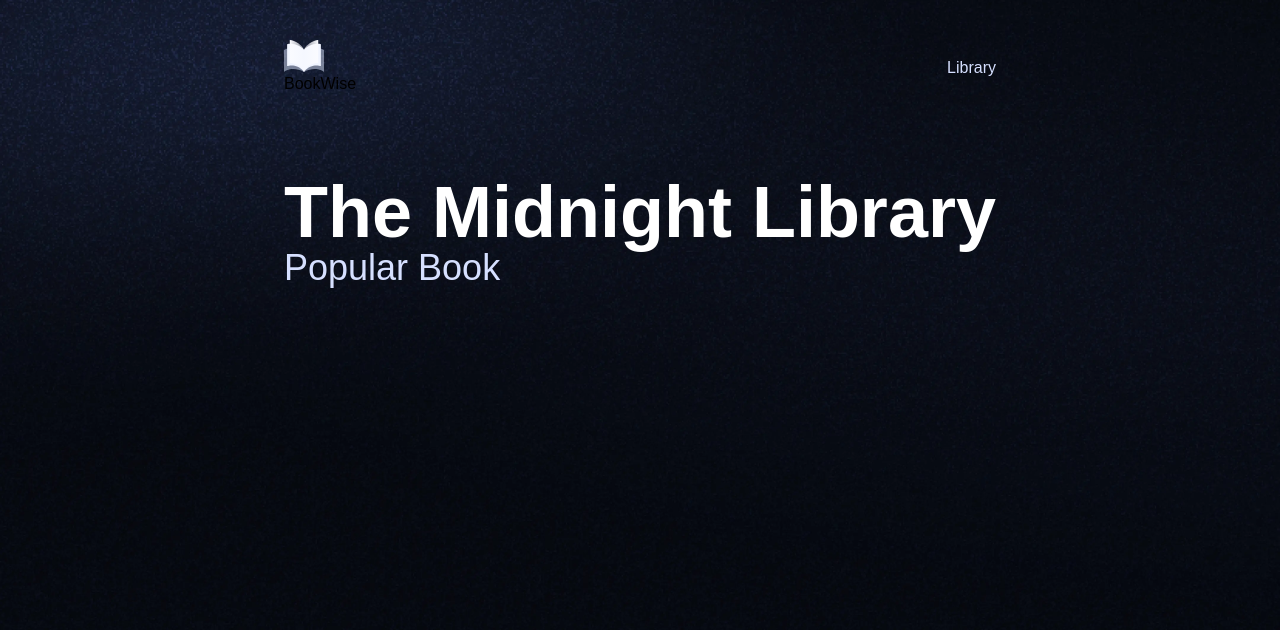
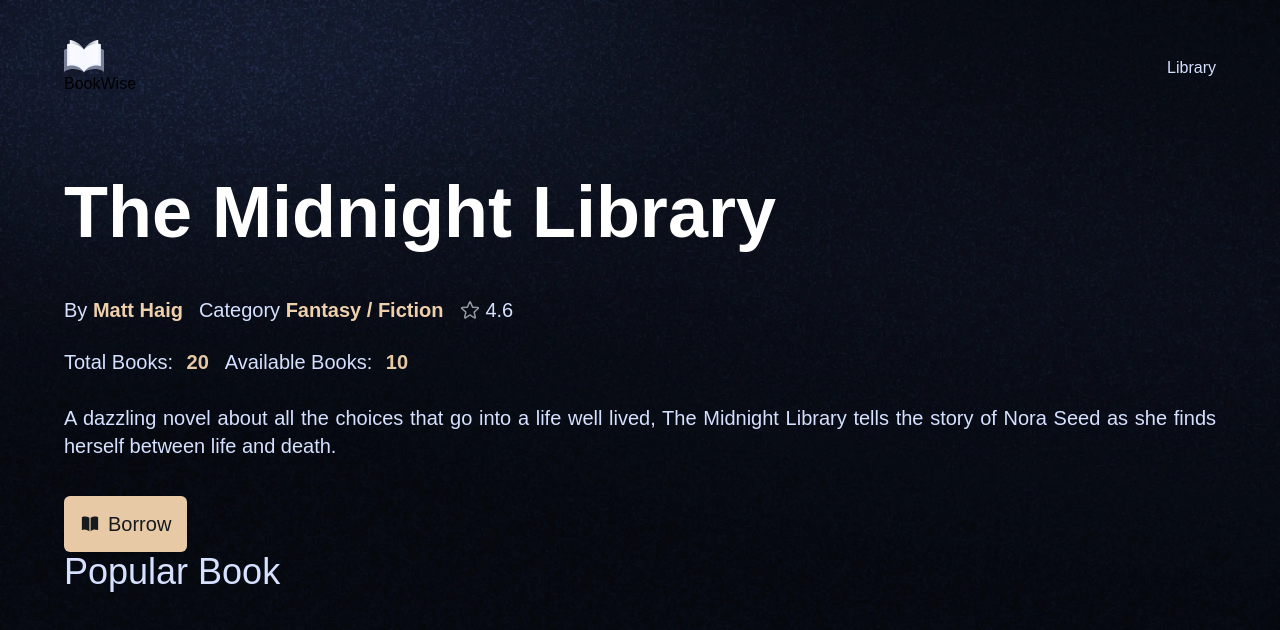
Before and after one commit to vorleakyek/university-library, a Next.js app: page / in a window 1280 px wide. Shown: the top 630 px of the page. Built offline with nearby package versions, Linux system fonts and the light colour scheme; a web font is replaced by a local one.

Commit message:
update book overview

```diff
--- a/components/BookOverview.tsx
+++ b/components/BookOverview.tsx
@@ -1,8 +1,44 @@
-const BookOverview = ({title, author, genre, rating,totalCopies,availableCopies, description, coverUrl} : Book) => {
+import Image from "next/image";
+import { Button } from "@/components/ui/button";
+
+const BookOverview = ({title, author, genre, rating, totalCopies, availableCopies, description, coverUrl} : Book) => {
   return (
     <section className="book-overview">
       <div className="flex flex-1 flex-col gap-5">
         <h1>{title}</h1>
+
+        <div className="book-info">
+          <p>
+            By <span className="font-semibold text-light-200">{author}</span>
+          </p>
+
+          <p>
+            Category{" "}
+            <span className="font-semibold text-light-200">{genre}</span>
+          </p>
+
+          <div className="flex flex-row gap-1">
+            <Image src="/icons/star.svg" alt="star" width={22} height={22} />
+            <p>{rating}</p>
+          </div>
+        </div>
+
+        <div className="book-copies">
+          <p>
+            Total Books: <span>{totalCopies}</span>
+          </p>
+          <p>
+            Available Books: <span>{availableCopies}</span>
+          </p>
+        </div>
+
+        <p className="book-description">{description}</p>
+
+        <Button className="book-overview_btn">
+          <Image src="/icons/book.svg" alt="book" width={20} height={20}/>
+          <p className="font-bebas-neue text-xl text-dark-100">Borrow</p>
+        </Button>
+
       </div>
     </section>
   )
```
